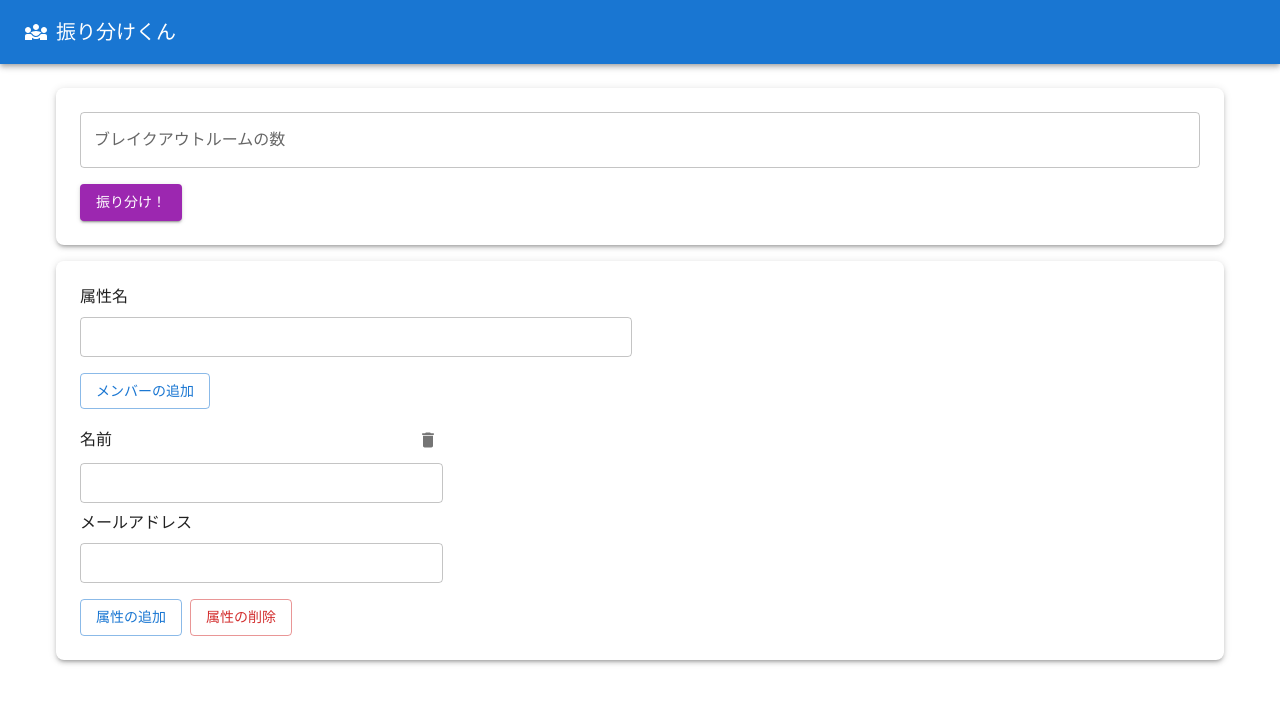
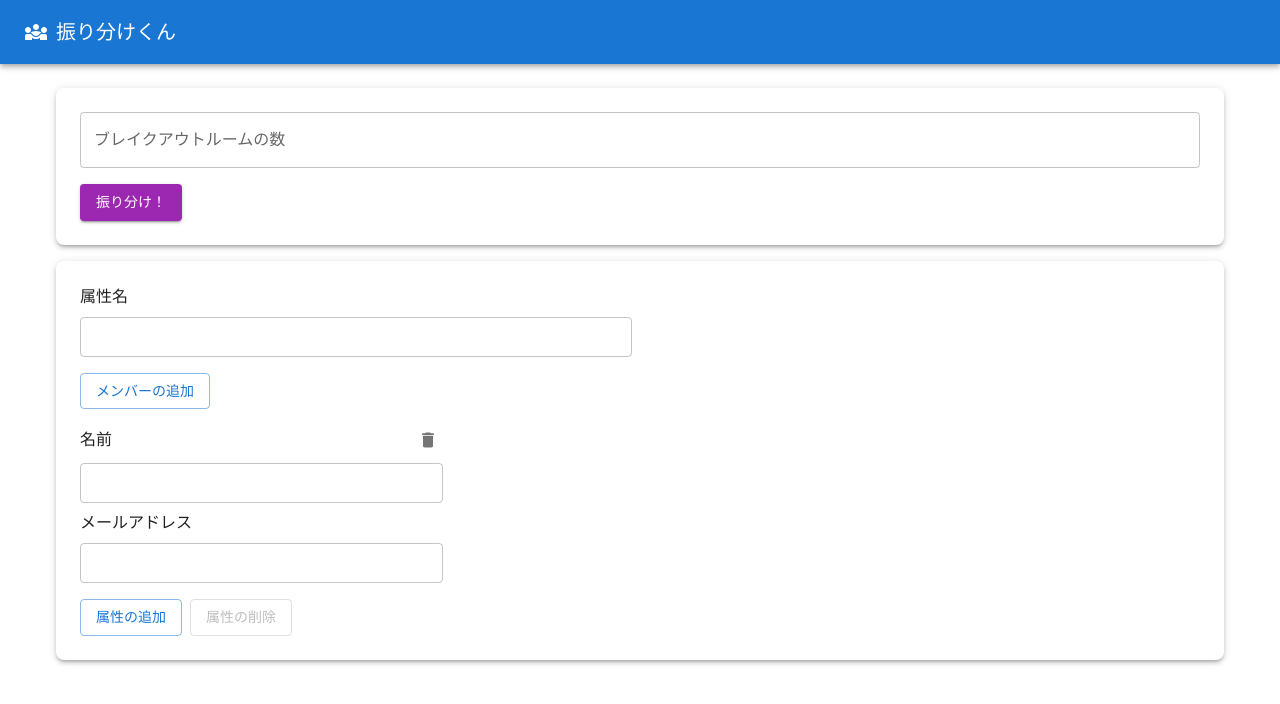
Before and after one commit to idaten-hack/team-generator-react, a React (Vite) app: page / in a window 1280 px wide. Shown: the top 704 px of the page. Built offline with nearby package versions, Linux system fonts and the light colour scheme.

Commit message:
属性削除ができるようになった

```diff
--- a/src/components/AttributeContainer/AttributeContainer.jsx
+++ b/src/components/AttributeContainer/AttributeContainer.jsx
@@ -80,6 +80,14 @@ export default function AttributeContainer(props) {
     ])
   }
 
+  function deleteAttributeContainer() {
+    props.setAttributeGroups(
+      props.attributeGroups.filter(
+        (attributeGroup) => attributeGroup.groupId !== props.groupId
+      )
+    )
+  }
+
   return (
     <Grid
       container
@@ -123,7 +131,12 @@ export default function AttributeContainer(props) {
         >
           属性の追加
         </Button>
-        <Button variant={'outlined'} color="error">
+        <Button
+          variant={'outlined'}
+          color="error"
+          onClick={deleteAttributeContainer}
+          disabled={props.attributeGroups.length === 1}
+        >
           属性の削除
         </Button>
       </Grid>
```
